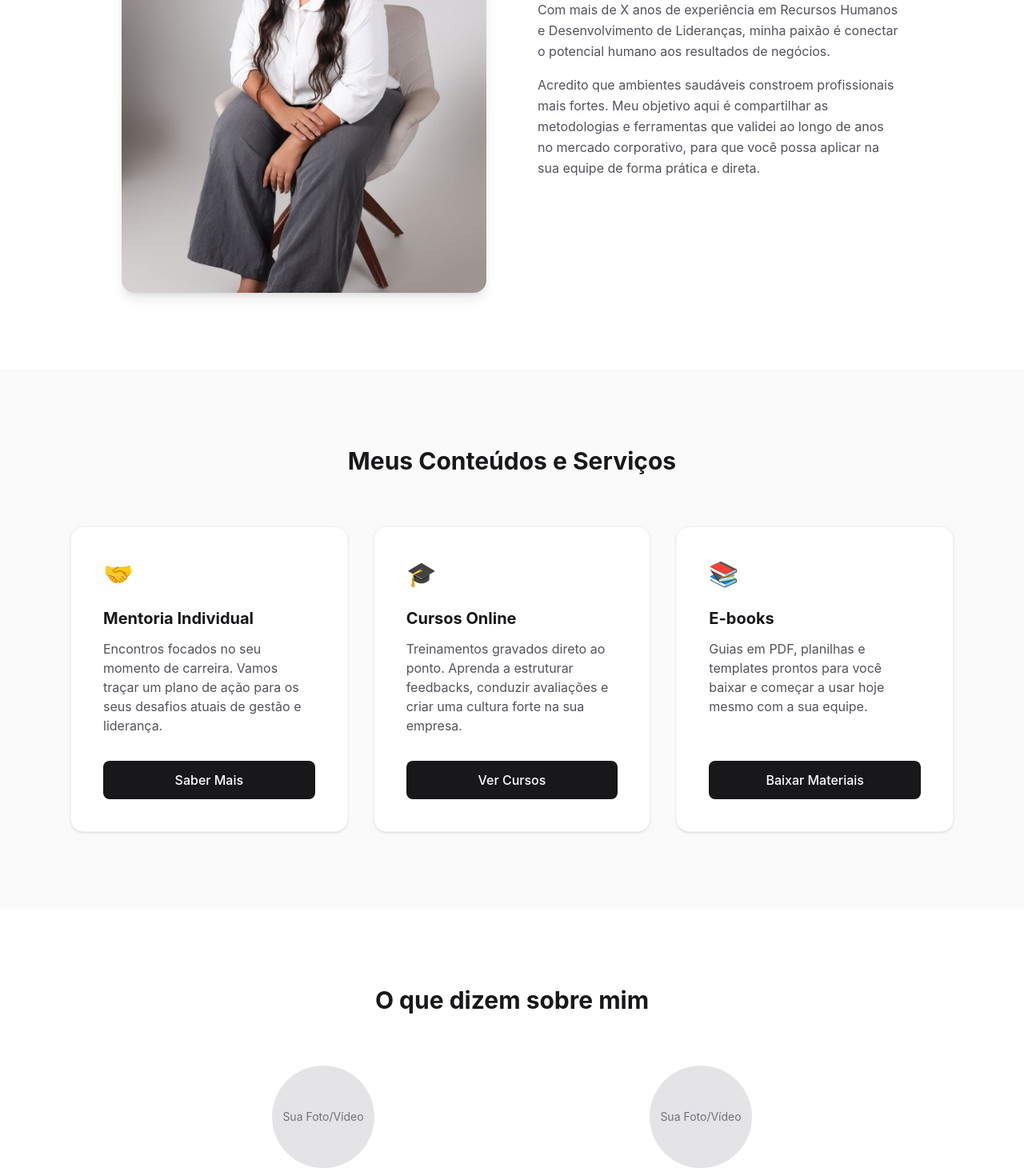
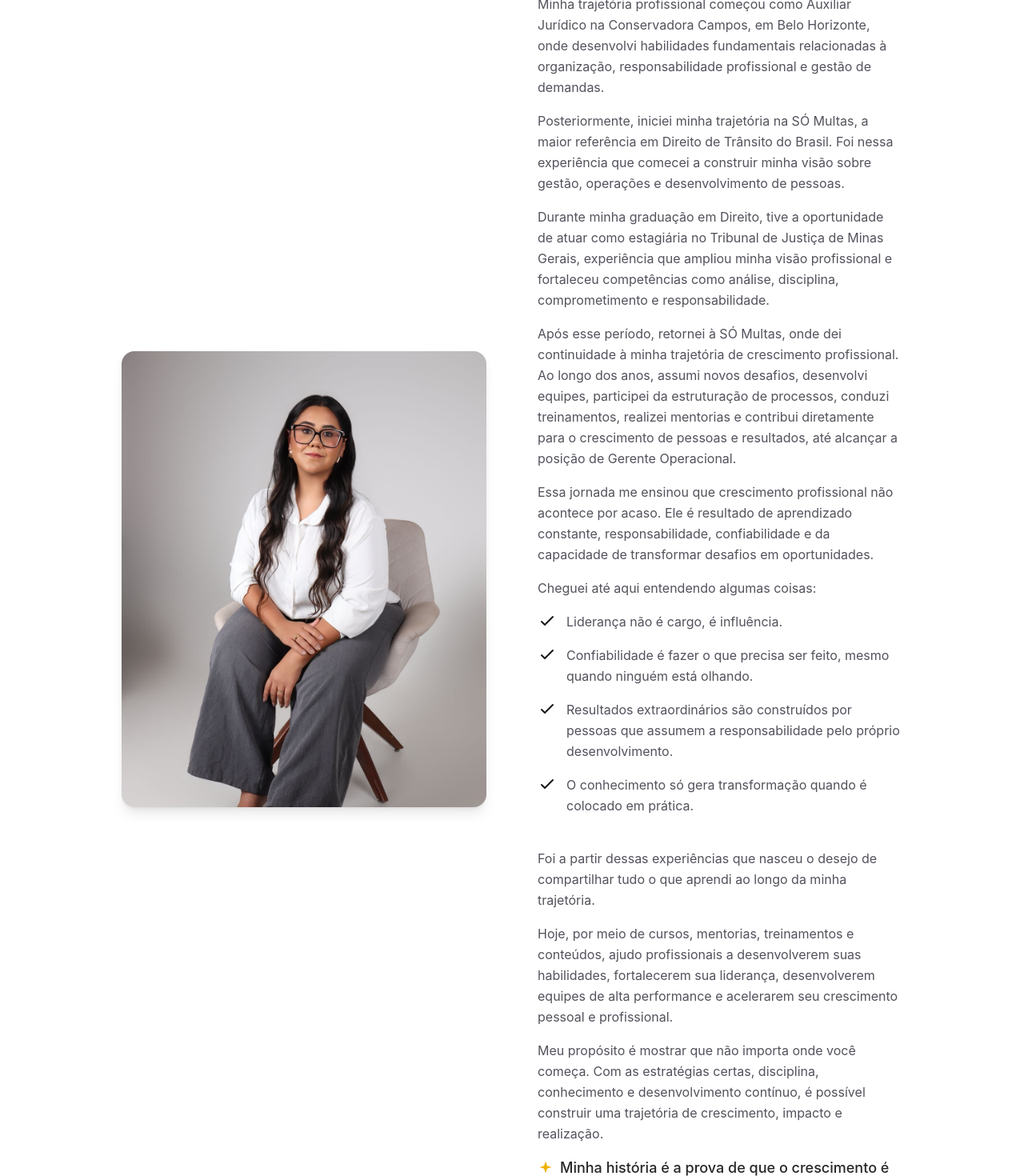
Before and after one commit to matheusrodrigues-design/site-amelia, a React (Vite) app: page / in a window 1280 px wide. Shown: the part 1100-2570 px from the top of the page at 80% size. Built offline with nearby package versions, Linux system fonts and the light colour scheme.

Commit message:
Versao intermediaria

```diff
--- a/src/components/About.jsx
+++ b/src/components/About.jsx
@@ -18,10 +18,64 @@ const About = () => {
           <h2 className="text-3xl font-bold text-zinc-900 mb-6">Sobre Mim</h2>
           <div className="text-zinc-600 leading-relaxed space-y-4">
             <p>
-              Com mais de X anos de experiência em Recursos Humanos e Desenvolvimento de Lideranças, minha paixão é conectar o potencial humano aos resultados de negócios.
+              Olá, eu sou Amélia Carneiro.
             </p>
             <p>
-              Acredito que ambientes saudáveis constroem profissionais mais fortes. Meu objetivo aqui é compartilhar as metodologias e ferramentas que validei ao longo de anos no mercado corporativo, para que você possa aplicar na sua equipe de forma prática e direta.
+              Sou Bacharel em Direito, atuo há mais de 5 anos com gestão de pessoas, desenvolvimento de equipes e formação de lideranças.
+            </p>
+            <p>
+              Minha trajetória profissional começou como Auxiliar Jurídico na Conservadora Campos, em Belo Horizonte, onde desenvolvi habilidades fundamentais relacionadas à organização, responsabilidade profissional e gestão de demandas.
+            </p>
+            <p>
+              Posteriormente, iniciei minha trajetória na SÓ Multas, a maior referência em Direito de Trânsito do Brasil. Foi nessa experiência que comecei a construir minha visão sobre gestão, operações e desenvolvimento de pessoas.
+            </p>
+            <p>
+              Durante minha graduação em Direito, tive a oportunidade de atuar como estagiária no Tribunal de Justiça de Minas Gerais, experiência que ampliou minha visão profissional e fortaleceu competências como análise, disciplina, comprometimento e responsabilidade.
+            </p>
+            <p>
+              Após esse período, retornei à SÓ Multas, onde dei continuidade à minha trajetória de crescimento profissional. Ao longo dos anos, assumi novos desafios, desenvolvi equipes, participei da estruturação de processos, conduzi treinamentos, realizei mentorias e contribui diretamente para o crescimento de pessoas e resultados, até alcançar a posição de Gerente Operacional.
+            </p>
+            <p>
+              Essa jornada me ensinou que crescimento profissional não acontece por acaso. Ele é resultado de aprendizado constante, responsabilidade, confiabilidade e da capacidade de transformar desafios em oportunidades.
+            </p>
+            <p>
+              Cheguei até aqui entendendo algumas coisas:
+            </p>
+            <ul className="space-y-4 mb-10 text-zinc-600">
+              <li className="flex items-start">
+                <svg className="w-6 h-6 text-zinc-900 mr-3 flex-shrink-0" fill="none" stroke="currentColor" viewBox="0 0 24 24"><path strokeLinecap="round" strokeLinejoin="round" strokeWidth="2" d="M5 13l4 4L19 7"></path></svg>
+                <span> Liderança não é cargo, é influência.</span>
+              </li>
+              <li className="flex items-start">
+                <svg className="w-6 h-6 text-zinc-900 mr-3 flex-shrink-0" fill="none" stroke="currentColor" viewBox="0 0 24 24"><path strokeLinecap="round" strokeLinejoin="round" strokeWidth="2" d="M5 13l4 4L19 7"></path></svg>
+                <span> Confiabilidade é fazer o que precisa ser feito, mesmo quando ninguém está olhando.</span>
+              </li>
+              <li className="flex items-start">
+                <svg className="w-6 h-6 text-zinc-900 mr-3 flex-shrink-0" fill="none" stroke="currentColor" viewBox="0 0 24 24"><path strokeLinecap="round" strokeLinejoin="round" strokeWidth="2" d="M5 13l4 4L19 7"></path></svg>
+                <span>Resultados extraordinários são construídos por pessoas que assumem a responsabilidade pelo próprio desenvolvimento.</span>
+              </li>
+              <li className="flex items-start">
+                <svg className="w-6 h-6 text-zinc-900 mr-3 flex-shrink-0" fill="none" stroke="currentColor" viewBox="0 0 24 24"><path strokeLinecap="round" strokeLinejoin="round" strokeWidth="2" d="M5 13l4 4L19 7"></path></svg>
+                <span>O conhecimento só gera transformação quando é colocado em prática.</span>
+              </li>
+            </ul>
+            <p>
+              Foi a partir dessas experiências que nasceu o desejo de compartilhar tudo o que aprendi ao longo da minha trajetória.
+            </p>
+            <p>
+              Hoje, por meio de cursos, mentorias, treinamentos e conteúdos, ajudo profissionais a desenvolverem suas habilidades, fortalecerem sua liderança, desenvolverem equipes de alta performance e acelerarem seu crescimento pessoal e profissional.
+            </p>
+            <p>
+              Meu propósito é mostrar que não importa onde você começa. Com as estratégias certas, disciplina, conhecimento e desenvolvimento contínuo, é possível construir uma trajetória de crescimento, impacto e realização.
+            </p>
+            <p className="text-zinc-800 text-lg font-medium">
+              <svg className="w-5 h-5 inline-block mr-2 mb-1 text-yellow-500" fill="currentColor" viewBox="0 0 24 24">
+                <path d="m12 3-1.912 5.813a2 2 0 0 1-1.275 1.275L3 12l5.813 1.912a2 2 0 0 1 1.275 1.275L12 21l1.912-5.813a2 2 0 0 1 1.275-1.275L21 12l-5.813-1.912a2 2 0 0 1-1.275-1.275L12 3Z"/>
+              </svg>
+              Minha história é a prova de que o crescimento é construído diariamente. Cada etapa da minha jornada — da área jurídica à gestão operacional — contribuiu para a profissional e líder que sou hoje.
+            </p>
+            <p>
+              Seja bem-vindo(a). Aqui você encontrará conhecimento, ferramentas e direcionamento para transformar potencial em resultado
             </p>
           </div>
         </div>
--- a/src/components/Mentorship.jsx
+++ b/src/components/Mentorship.jsx
@@ -14,7 +14,7 @@ const Mentorship = () => {
                         Mentoria Individual
                     </h2>
                     <p className="text-lg text-zinc-600 mb-8 leading-relaxed">
-                        Um acompanhamento próximo e personalizado focado no seu momento profissional. Juntos, vamos identificar seus pontos fortes, superar desafios de liderança e traçar um plano de ação para você alcançar novos cargos e resultados.
+                        Um acompanhamento próximo e personalizado focado no seu momento profissional. Juntos(as), vamos identificar seus pontos fortes, superar desafios de liderança e traçar um plano de ação para você alcançar novos cargos e resultados.
                     </p>
 
                     <ul className="space-y-4 mb-10 text-zinc-600">
```
